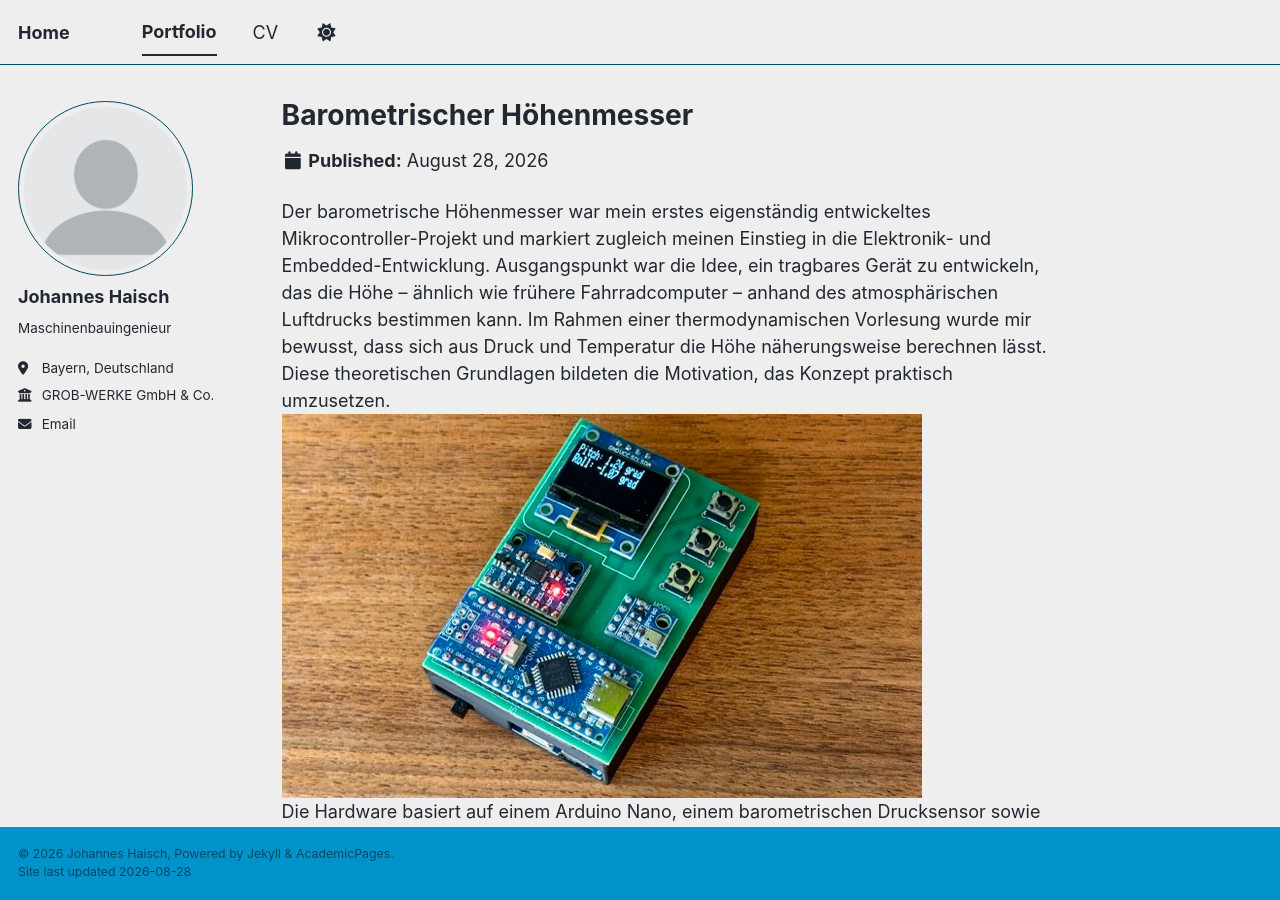
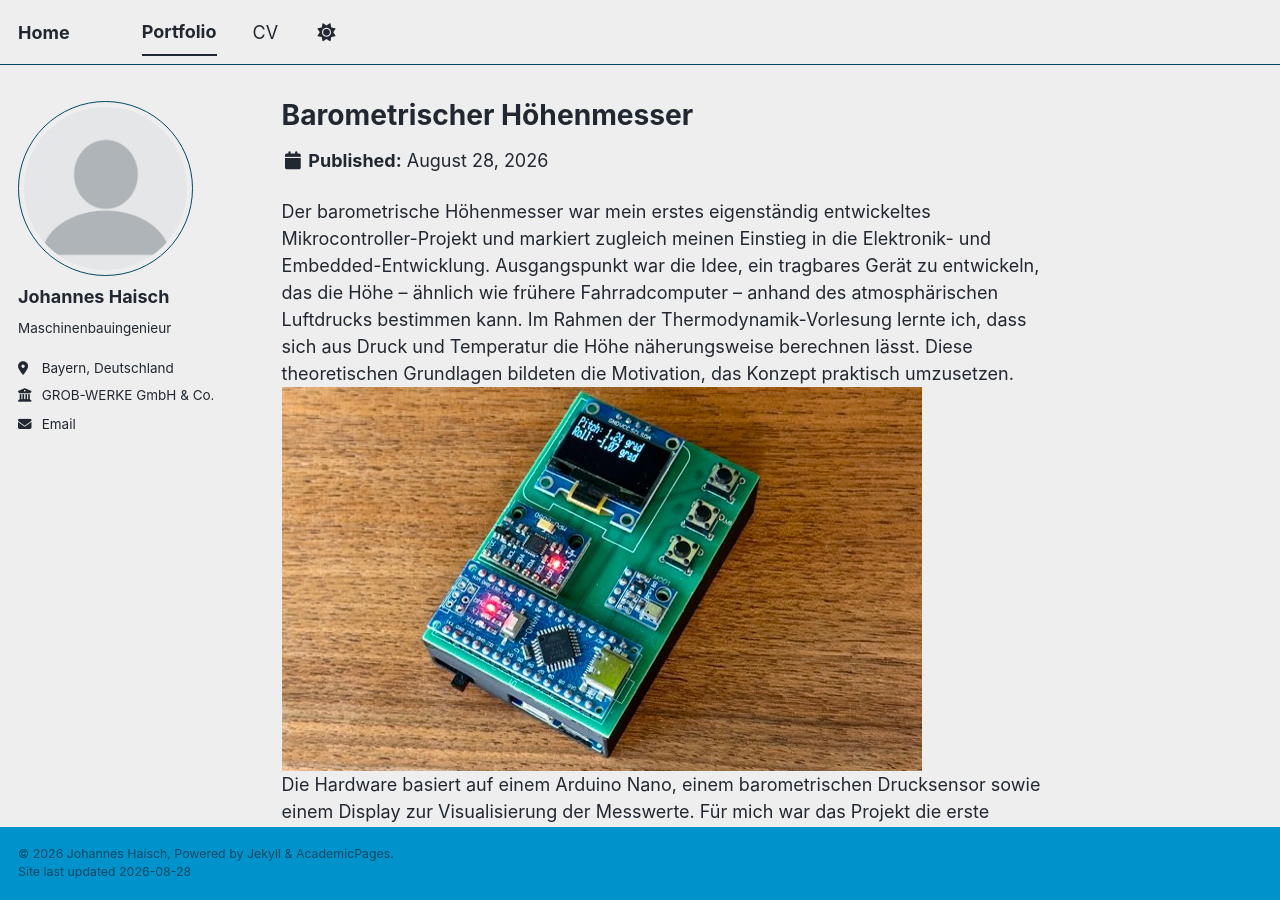
Before and after one commit to CourtsideEngineer/Courtsideengineer.github.io, a Jekyll site: the page built from _portfolio/portfolio-1.md, in a window 1280 px wide and 900 px high. Built offline with Jekyll 4.4.1, drawn with Linux system fonts in a browser that asks for light colours; a style sheet for code colours, icons or effects is not loaded; some of the changed text lies outside the part shown.

Commit message:
Update portfolio-1.md

```diff
--- a/_portfolio/portfolio-1.md
+++ b/_portfolio/portfolio-1.md
@@ -3,13 +3,13 @@ title: "Barometrischer Höhenmesser"
 excerpt: "Ein tragbarer batteriebetriebener höhenmesser mit verschiedenen Funktionen.<br/><img src='/images/hoehenmesser_1_zuge.png'>"
 collection: portfolio
 ---
-Der barometrische Höhenmesser war mein erstes eigenständig entwickeltes Mikrocontroller-Projekt und markiert zugleich meinen Einstieg in die Elektronik- und Embedded-Entwicklung. Ausgangspunkt war die Idee, ein tragbares Gerät zu entwickeln, das die Höhe – ähnlich wie frühere Fahrradcomputer – anhand des atmosphärischen Luftdrucks bestimmen kann. Im Rahmen einer thermodynamischen Vorlesung wurde mir bewusst, dass sich aus Druck und Temperatur die Höhe näherungsweise berechnen lässt. Diese theoretischen Grundlagen bildeten die Motivation, das Konzept praktisch umzusetzen.
+Der barometrische Höhenmesser war mein erstes eigenständig entwickeltes Mikrocontroller-Projekt und markiert zugleich meinen Einstieg in die Elektronik- und Embedded-Entwicklung. Ausgangspunkt war die Idee, ein tragbares Gerät zu entwickeln, das die Höhe – ähnlich wie frühere Fahrradcomputer – anhand des atmosphärischen Luftdrucks bestimmen kann. Im Rahmen der Thermodynamik-Vorlesung lernte ich, dass sich aus Druck und Temperatur die Höhe näherungsweise berechnen lässt. Diese theoretischen Grundlagen bildeten die Motivation, das Konzept praktisch umzusetzen.
 <br/><img src='/images/Hoehenmesser_2.jpeg'><br/>
 Die Hardware basiert auf einem Arduino Nano, einem barometrischen Drucksensor sowie einem Display zur Visualisierung der Messwerte. Für mich war das Projekt die erste intensive Auseinandersetzung mit der Arduino-Plattform und der Mikrocontrollerprogrammierung. Durch die Kombination aus Literatur, Online-Tutorials und eigenen Experimenten entstand Schritt für Schritt ein funktionsfähiger Prototyp.
 <br/><img src='/images/Hoehenmesser_3.jpeg'><br/>
 Im weiteren Verlauf wurde das System um einen Gyrosensor erweitert, wodurch zusätzlich ein künstlicher Horizont realisiert werden konnte. Die Idee dahinter war, verschiedene Mess- und Anzeigefunktionen in einem kompakten Gerät zu vereinen – inspiriert von den Instrumentenanzeigen in Geländefahrzeugen wie dem Mitsubishi Pajero.
 <br/><img src='/images/Hoehenmesser_4.jpeg'><br/>
-Ein weiterer wichtiger Meilenstein war die Entwicklung einer eigenen Leiterplatte. Hierfür setzte ich erstmals KiCad ein, um den Schaltplan zu erstellen und das PCB-Layout zu entwerfen. Die fertigen Gerber-Dateien wurden anschließend an einen Leiterplattenhersteller übermittelt, der die Platine produzierte. Nach der Bestückung und dem Verlöten der Komponenten entstand ein deutlich kompakterer und robusterer Aufbau als der ursprüngliche Prototyp auf dem Steckbrett.
+Ein weiterer wichtiger Meilenstein war die Entwicklung einer eigenen Leiterplatte. Hierfür setzte ich erstmals KiCad ein, um den Schaltplan zu erstellen und das PCB-Layout zu entwerfen. Die fertigen Gerber-Dateien wurden anschließend an einen Leiterplattenhersteller übermittelt, der die Platine fertigte. Nach der Bestückung und dem Verlöten der Komponenten wurde die Funktion des Aufbaus erfolgreich getestet.
 <br/><img src='/images/Hoehenmesser_5.jpeg'><br/>
 Zu einem späteren Zeitpunkt ergänzte ich das Projekt um ein selbst konstruiertes Gehäuse sowie einen Akku mit integrierter Ladeelektronik. Dadurch wurde aus dem Versuchsaufbau ein tragbares Gerät. Aus heutiger Sicht würde ich die mechanische Integration jedoch grundlegend überarbeiten, da sich die meisten elektronischen Komponenten weiterhin außerhalb des Gehäuses befanden und lediglich die Stromversorgung geschützt untergebracht war.
 <br/><img src='/images/Hoehenmesser_6.jpeg'><br/>
```
